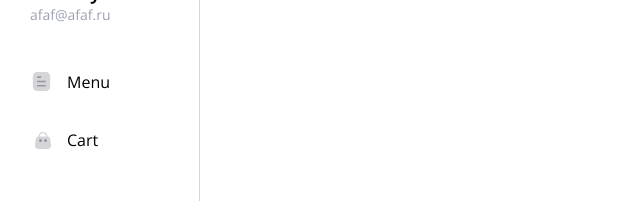
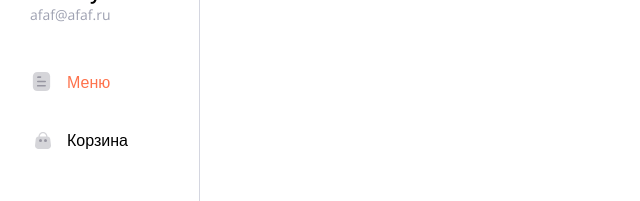
Before and after one commit to MatveyKomm/OrderFoodApp, a React (Vite) app in the folder OrderFoodApp/: page / in a window 1280 px wide. Shown: the part 167-368 px from the top of the page, without its empty margins (0-640 px from the left). Built offline with nearby package versions, Linux system fonts and the light colour scheme.

Commit message:
added navlink

```diff
--- a/OrderFoodApp/src/layout/Menu/Layout.module.css
+++ b/OrderFoodApp/src/layout/Menu/Layout.module.css
@@ -28,6 +28,14 @@
     color: var(--text-color);
 }
 
+.link:hover {
+    color: var(--primary-color);
+}
+
+.active {
+    color: var(--primary-color);
+}
+
 .avatar {
     margin-bottom: 20px;
 }
--- a/OrderFoodApp/src/layout/Menu/Layout.tsx
+++ b/OrderFoodApp/src/layout/Menu/Layout.tsx
@@ -1,6 +1,7 @@
-import {Link, Outlet} from "react-router-dom";
+import {NavLink, Outlet} from "react-router-dom";
 import styles from './Layout.module.css';
 import Button from "../../components/Button/Button.tsx";
+import cn from 'classnames';
 
 export function Layout() {
 
@@ -12,14 +13,18 @@
                 <div className={styles['email']}>afaf@afaf.ru</div>
             </div>
             <div className={styles['menu']}>
-                <Link to='/' className={styles['link']}>
+                <NavLink to='/' className={({ isActive }) => cn(styles['link'], {
+                    [styles.active]: isActive
+                    })}>
                     <img src='/menu-icon.svg' alt='Иконка меню' />
-                    Menu
-                </Link>
-                <Link to='/cart' className={styles['link']}>
+                    Меню
+                </NavLink>
+                <NavLink to='/cart' className={({ isActive }) => cn(styles['link'], {
+                    [styles.active]: isActive
+                })}>
                     <img src='/cart-icon.svg' alt='Иконка корзины' />
-                    Cart
-                </Link>
+                    Корзина
+                </NavLink>
             </div>
             <Button className={styles['exit']}>
                 <img src='/exit-icon.svg' alt='Иконка выхода' />
```
